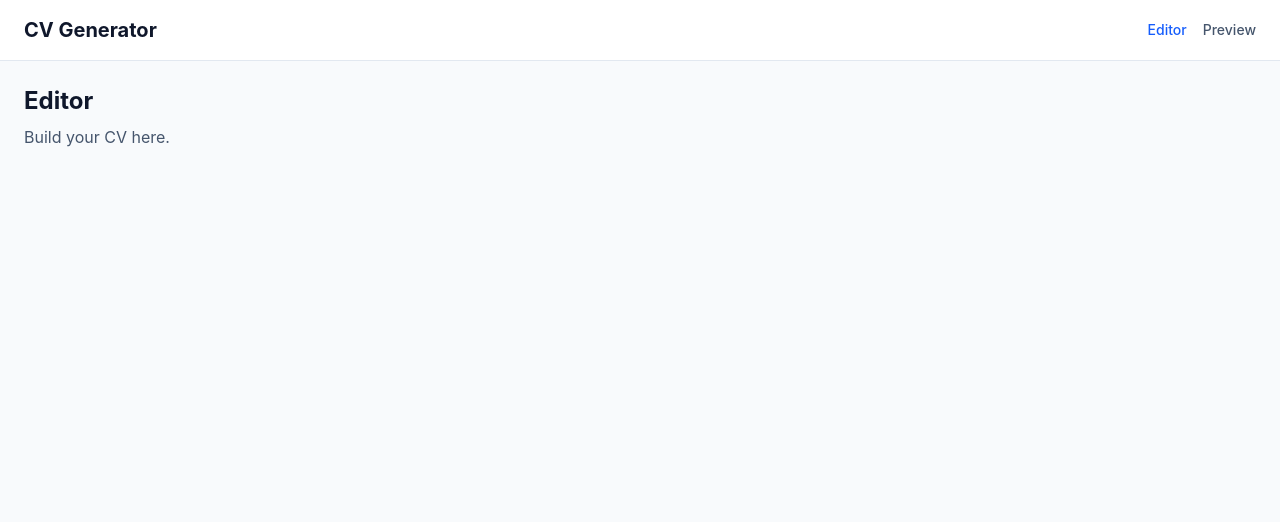
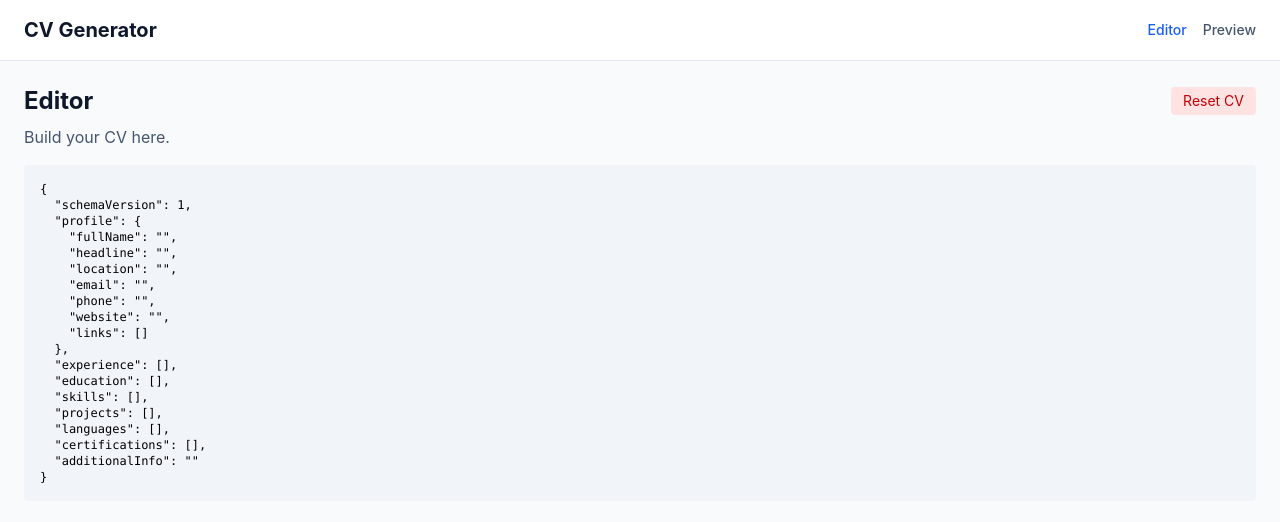
Before and after one commit to Juanfe98/cv-generation, a React (Vite) app: page /editor in a window 1280 px wide. Shown: the top 522 px of the page. Built offline with nearby package versions, Linux system fonts and the light colour scheme.

Commit message:
Create strategic for storing the created cv in local storage so we can persisst user session information

```diff
--- a/src/core/index.ts
+++ b/src/core/index.ts
@@ -1,2 +1,3 @@
 // Core module: shared types, config, and app-wide utilities
 export * from './cv'
+export * from './persistence'
--- /dev/null
+++ b/src/core/persistence/constants.ts
@@ -0,0 +1 @@
+export const STORAGE_KEY = 'cv-generator:cv'
--- /dev/null
+++ b/src/core/persistence/index.ts
@@ -0,0 +1,2 @@
+export * from './constants'
+export * from './storage'
--- /dev/null
+++ b/src/core/persistence/storage.ts
@@ -0,0 +1,44 @@
+import { createEmptyCv, safeParseCv } from '../cv'
+import type { CvModel } from '../cv'
+import { STORAGE_KEY } from './constants'
+
+/**
+ * Load CV from localStorage
+ * Returns empty CV if storage is missing, invalid JSON, or invalid schema
+ */
+export function loadCv(): CvModel {
+  try {
+    const stored = localStorage.getItem(STORAGE_KEY)
+    if (!stored) {
+      return createEmptyCv()
+    }
+
+    const parsed = JSON.parse(stored)
+    const result = safeParseCv(parsed)
+
+    if (!result.success) {
+      console.warn('Invalid CV data in localStorage, returning empty CV')
+      return createEmptyCv()
+    }
+
+    return result.data
+  } catch (error) {
+    console.warn('Error loading CV from localStorage:', error)
+    return createEmptyCv()
+  }
+}
+
+/**
+ * Save CV to localStorage
+ */
+export function saveCv(cv: CvModel): void {
+  localStorage.setItem(STORAGE_KEY, JSON.stringify(cv))
+}
+
+/**
+ * Clear storage and return empty CV
+ */
+export function resetCv(): CvModel {
+  localStorage.removeItem(STORAGE_KEY)
+  return createEmptyCv()
+}
--- a/src/features/editor/EditorPage.tsx
+++ b/src/features/editor/EditorPage.tsx
@@ -1,8 +1,28 @@
+import { usePersistedCv } from '../../shared/hooks'
+
 export function EditorPage() {
+  const [cv, , { reset, isSaving }] = usePersistedCv()
+
   return (
     <div>
-      <h1 className="text-2xl font-bold text-slate-900">Editor</h1>
+      <div className="flex items-center justify-between">
+        <h1 className="text-2xl font-bold text-slate-900">Editor</h1>
+        <div className="flex items-center gap-2">
+          {isSaving && (
+            <span className="text-sm text-slate-500">Saving...</span>
+          )}
+          <button
+            onClick={reset}
+            className="rounded bg-red-100 px-3 py-1 text-sm text-red-700"
+          >
+            Reset CV
+          </button>
+        </div>
+      </div>
       <p className="mt-2 text-slate-600">Build your CV here.</p>
+      <pre className="mt-4 overflow-auto rounded bg-slate-100 p-4 text-xs">
+        {JSON.stringify(cv, null, 2)}
+      </pre>
     </div>
   )
 }
--- a/src/shared/hooks/index.ts
+++ b/src/shared/hooks/index.ts
@@ -1,2 +1,2 @@
 // Reusable custom hooks
-export {}
+export * from './usePersistedCv'
--- /dev/null
+++ b/src/shared/hooks/usePersistedCv.ts
@@ -0,0 +1,51 @@
+import { useState, useEffect, useRef, useCallback } from 'react'
+import type { SetStateAction } from 'react'
+import type { CvModel } from '../../core'
+import { loadCv, saveCv, resetCv } from '../../core'
+
+const DEBOUNCE_MS = 300
+
+interface UsePersistedCvActions {
+  reset: () => void
+  isSaving: boolean
+}
+
+type UsePersistedCvReturn = [
+  CvModel,
+  (action: SetStateAction<CvModel>) => void,
+  UsePersistedCvActions,
+]
+
+export function usePersistedCv(): UsePersistedCvReturn {
+  const [cv, setCv] = useState<CvModel>(() => loadCv())
+  const isInitialMount = useRef(true)
+  const [isSaving, setIsSaving] = useState(false)
+
+  const wrappedSetCv = useCallback((action: SetStateAction<CvModel>) => {
+    setIsSaving(true)
+    setCv(action)
+  }, [])
+
+  useEffect(() => {
+    if (isInitialMount.current) {
+      isInitialMount.current = false
+      return
+    }
+
+    const timeoutId = setTimeout(() => {
+      saveCv(cv)
+      setIsSaving(false)
+    }, DEBOUNCE_MS)
+
+    return () => {
+      clearTimeout(timeoutId)
+    }
+  }, [cv])
+
+  const reset = useCallback(() => {
+    const emptyCv = resetCv()
+    setCv(emptyCv)
+  }, [])
+
+  return [cv, wrappedSetCv, { reset, isSaving }]
+}
```
Also changed, not shown: 2 other files (tests, documents, lock files or other folders).
